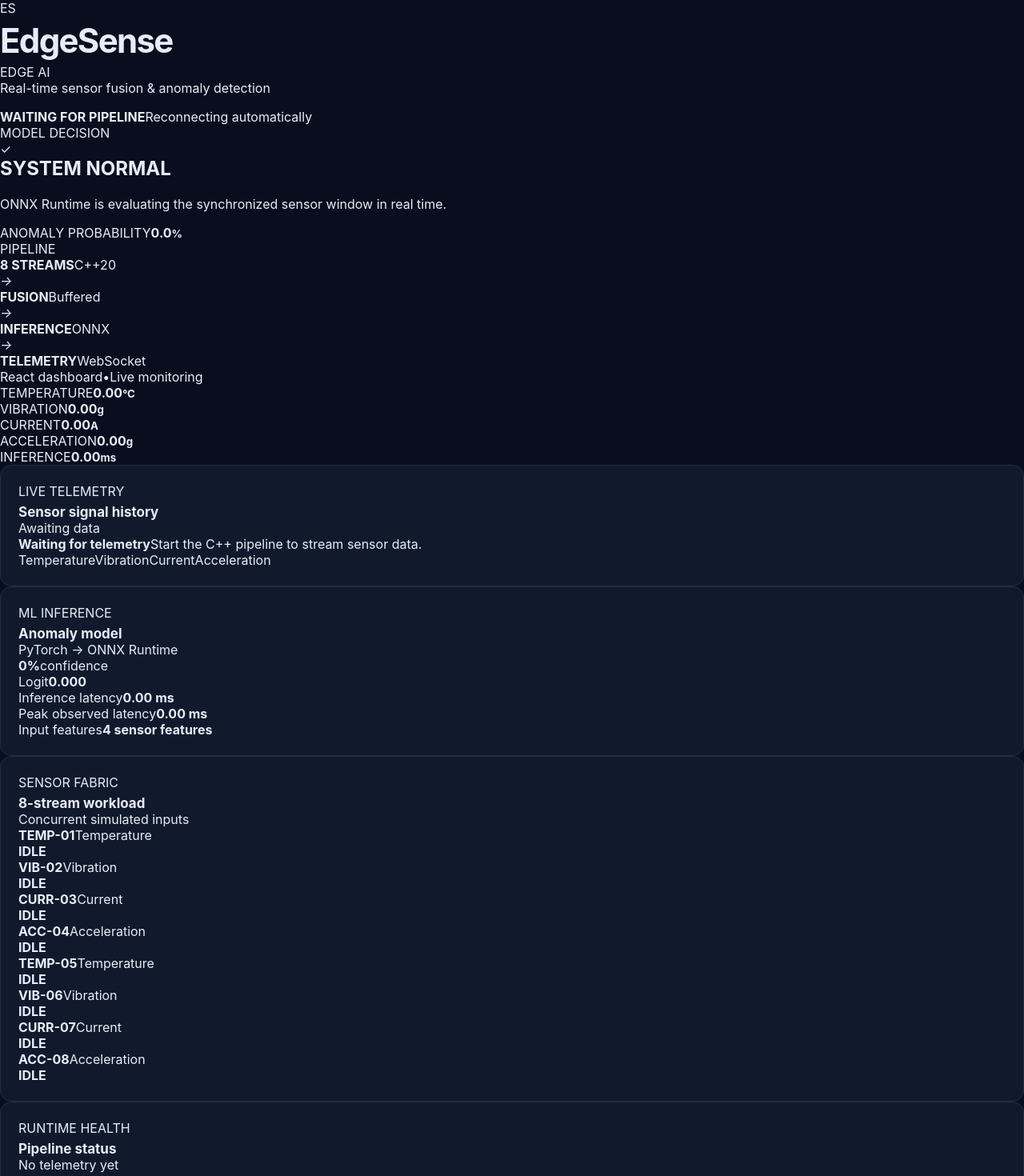
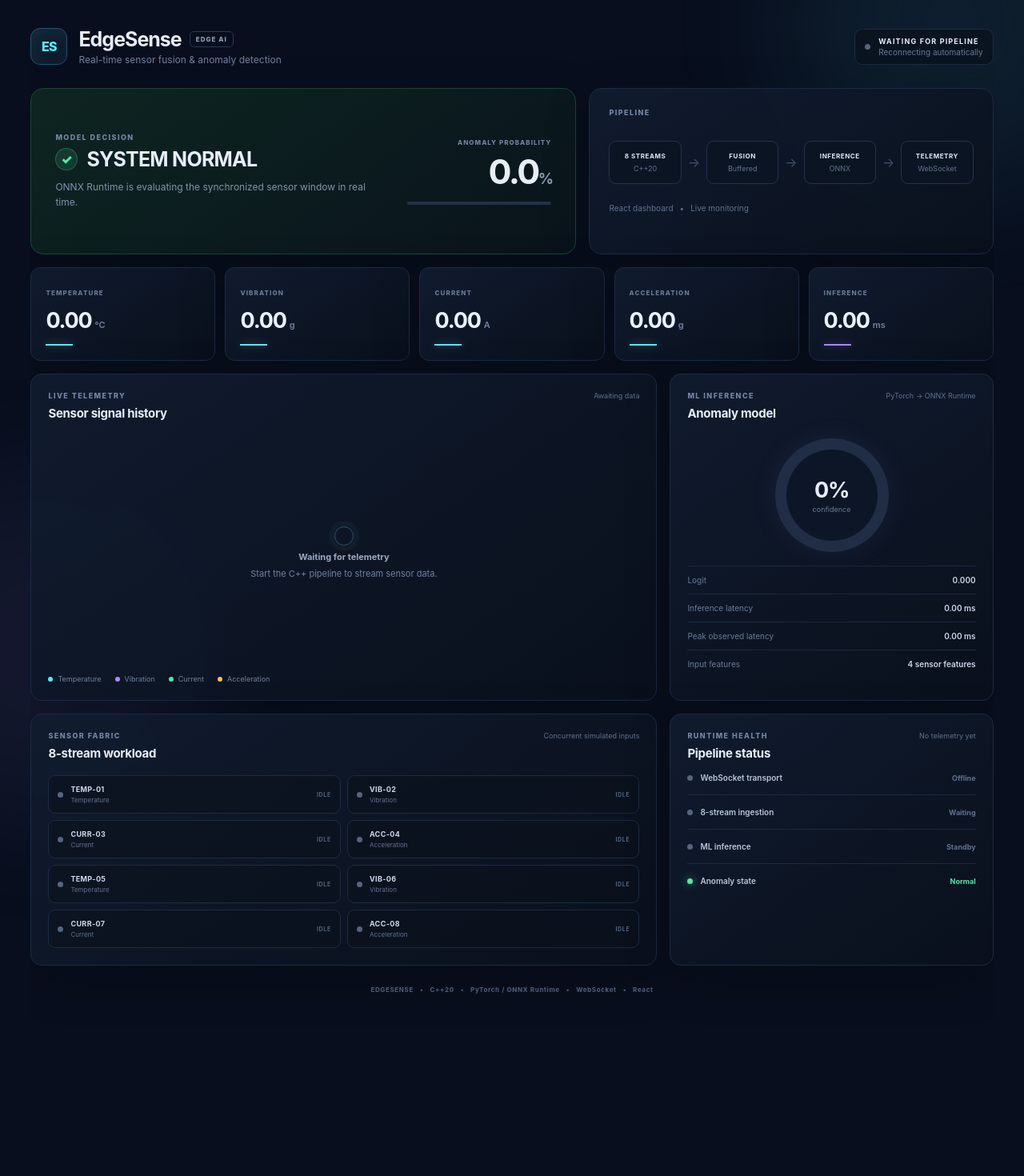
Before and after one commit to gauravdev0011-code/EdgeSense, a React app in the folder frontend/: page / in a window 1280 px wide. Shown: the top 1470 px of the page at 80% size. After the commit the page ends 1284 px from the top, so only its background shows below. Built offline with nearby package versions, Linux system fonts and the light colour scheme; no server answers; the HTML template or start-up script is replaced by a standard one.

Commit message:
Polish EdgeSense recruiter-facing dashboard UI

```diff
--- a/frontend/src/App.css
+++ b/frontend/src/App.css
@@ -1,352 +1,118 @@
-.dashboard {
-  width: min(1180px, 92%);
-  margin: 0 auto;
-  padding: 42px 0 36px;
+:root {
+  --bg: #070b14;
+  --panel: rgba(13, 21, 37, 0.88);
+  --panel-strong: #0d1627;
+  --line: #1d2a42;
+  --muted: #71819d;
+  --text: #edf4ff;
+  --cyan: #5ee7ff;
+  --green: #55e6a5;
+  --purple: #a78bfa;
+  --amber: #f5c451;
+  --red: #ff667c;
 }
 
-.header {
-  display: flex;
-  justify-content: space-between;
-  align-items: flex-start;
-  margin-bottom: 28px;
-}
+* { box-sizing: border-box; }
+.app-shell { position: relative; width: min(1380px, 94%); margin: 0 auto; padding: 34px 0 42px; overflow: hidden; }
+.ambient { position: fixed; width: 420px; height: 420px; border-radius: 50%; filter: blur(90px); opacity: .08; pointer-events: none; }
+.ambient-one { top: -180px; right: -120px; background: var(--cyan); }
+.ambient-two { bottom: -220px; left: -160px; background: var(--purple); }
 
-.eyebrow,
-.label,
-.metric p,
-.performance span {
-  margin: 0;
-  color: #8190ad;
-  font-size: 11px;
-  font-weight: 700;
-  letter-spacing: 0.14em;
-}
+.topbar { position: relative; z-index: 1; display: flex; align-items: center; justify-content: space-between; gap: 24px; margin-bottom: 28px; }
+.brand-block, .brand-row, .system-state, .system-state > div, .hero-status-row, .health-row, .health-row > div { display: flex; align-items: center; }
+.brand-block { gap: 14px; }
+.brand-mark { width: 46px; height: 46px; display: grid; place-items: center; border: 1px solid #28516a; border-radius: 12px; color: var(--cyan); background: linear-gradient(145deg, #102436, #0b1423); box-shadow: inset 0 0 24px rgba(94,231,255,.06); font-weight: 800; letter-spacing: -.05em; }
+.brand-row { gap: 10px; }
+h1 { margin: 0; font-size: 25px; letter-spacing: -.04em; }
+.brand-block p { margin: 3px 0 0; color: var(--muted); font-size: 12px; }
+.version { padding: 4px 7px; border: 1px solid #263b55; border-radius: 5px; color: #8da0bc; font-size: 8px; font-weight: 800; letter-spacing: .13em; }
+.system-state { gap: 10px; padding: 9px 12px; border: 1px solid var(--line); border-radius: 10px; background: rgba(10,17,29,.72); }
+.system-state > div { align-items: flex-start; flex-direction: column; gap: 2px; }
+.system-state strong { font-size: 9px; letter-spacing: .13em; }
+.system-state span:last-child { color: #667793; font-size: 10px; }
+.state-dot, .health-dot, .stream-indicator { width: 7px; height: 7px; border-radius: 50%; background: #56647c; }
+.state-dot.online, .health-dot.healthy, .stream-indicator.active { background: var(--green); box-shadow: 0 0 12px rgba(85,230,165,.65); }
 
-h1 {
-  margin: 5px 0 4px;
-  font-size: 42px;
-  letter-spacing: -0.04em;
-}
+.hero-grid { position: relative; z-index: 1; display: grid; grid-template-columns: 1.35fr 1fr; gap: 16px; }
+.hero-card, .architecture-card, .panel, .metric-card { border: 1px solid var(--line); background: linear-gradient(145deg, rgba(17,28,47,.95), rgba(10,17,29,.94)); box-shadow: 0 18px 60px rgba(0,0,0,.18); }
+.hero-card { min-height: 208px; display: flex; align-items: center; justify-content: space-between; gap: 30px; padding: 30px; border-radius: 16px; overflow: hidden; }
+.hero-card.healthy { border-color: #194535; background: linear-gradient(145deg, rgba(14,39,33,.96), rgba(10,20,28,.95)); }
+.hero-card.danger { border-color: #59303b; background: linear-gradient(145deg, rgba(52,24,33,.96), rgba(17,18,28,.95)); }
+.section-kicker { margin-bottom: 7px; color: #7486a5; font-size: 9px; font-weight: 800; letter-spacing: .16em; }
+.hero-status-row { gap: 11px; }
+.hero-status-row h2 { margin: 0; font-size: 25px; letter-spacing: -.03em; }
+.status-icon { width: 28px; height: 28px; display: grid; place-items: center; border-radius: 50%; font-weight: 900; }
+.status-icon.healthy { color: var(--green); background: rgba(85,230,165,.12); border: 1px solid rgba(85,230,165,.25); }
+.status-icon.danger { color: var(--red); background: rgba(255,102,124,.12); border: 1px solid rgba(255,102,124,.25); }
+.hero-copy p { max-width: 500px; margin: 10px 0 0; color: #8292ad; font-size: 12px; line-height: 1.6; }
+.confidence { min-width: 180px; text-align: right; }
+.confidence > span { display: block; color: #73829e; font-size: 8px; font-weight: 800; letter-spacing: .13em; }
+.confidence strong { display: block; margin: 5px 0 12px; font-size: 43px; letter-spacing: -.06em; }
+.confidence small { font-size: 19px; color: #8b9bb5; }
+.confidence-track { height: 4px; overflow: hidden; border-radius: 20px; background: #253147; }
+.confidence-track div { height: 100%; background: var(--cyan); border-radius: inherit; box-shadow: 0 0 12px rgba(94,231,255,.5); }
 
-h2,
-h3,
-p {
-  margin-top: 0;
-}
+.architecture-card { min-height: 208px; padding: 24px; border-radius: 16px; }
+.pipeline-flow { display: flex; align-items: center; gap: 8px; margin-top: 30px; }
+.pipeline-flow > i { color: #40516c; font-size: 16px; font-style: normal; }
+.pipeline-node { flex: 1; min-width: 0; padding: 13px 9px; border: 1px solid #22334d; border-radius: 9px; background: #0b1423; text-align: center; }
+.pipeline-node strong { display: block; overflow: hidden; color: #dce8fa; font-size: 8px; letter-spacing: .07em; text-overflow: ellipsis; white-space: nowrap; }
+.pipeline-node span { display: block; margin-top: 5px; color: #61718d; font-size: 9px; }
+.architecture-footer { display: flex; gap: 8px; margin-top: 24px; color: #5f708d; font-size: 10px; }
 
-.subtitle,
-.muted {
-  color: #8997b2;
-}
+.metric-grid { position: relative; z-index: 1; display: grid; grid-template-columns: repeat(5, 1fr); gap: 12px; margin-top: 16px; }
+.metric-card { position: relative; min-height: 108px; padding: 18px; border-radius: 12px; overflow: hidden; }
+.metric-card > span { color: #687995; font-size: 8px; font-weight: 800; letter-spacing: .14em; }
+.metric-card strong { display: block; margin-top: 11px; color: #eaf2ff; font-size: 27px; letter-spacing: -.045em; }
+.metric-card small { margin-left: 4px; color: #71829d; font-size: 11px; font-weight: 600; letter-spacing: 0; }
+.metric-line { width: 34px; height: 2px; margin-top: 13px; background: var(--cyan); box-shadow: 0 0 10px rgba(94,231,255,.45); }
+.metric-card.purple .metric-line { background: var(--purple); box-shadow: 0 0 10px rgba(167,139,250,.45); }
 
-.subtitle {
-  margin-bottom: 0;
-}
+.dashboard-grid { position: relative; z-index: 1; display: grid; grid-template-columns: 1.55fr .8fr; gap: 16px; margin-top: 16px; }
+.panel { padding: 21px; border-radius: 14px; }
+.panel-header { display: flex; align-items: flex-start; justify-content: space-between; gap: 14px; }
+.panel-header h3 { margin: 0; color: #e7effc; font-size: 15px; letter-spacing: -.02em; }
+.panel-meta { max-width: 190px; color: #60708b; font-size: 9px; line-height: 1.4; text-align: right; }
+.chart-wrap { height: 290px; margin-top: 20px; }
+.empty-state { height: 100%; display: grid; place-content: center; justify-items: center; gap: 7px; color: #71819d; font-size: 11px; }
+.empty-state strong { color: #9aa9bf; }
+.pulse-ring { width: 24px; height: 24px; border: 1px solid #34526a; border-radius: 50%; box-shadow: 0 0 0 7px rgba(94,231,255,.03); }
+.chart-legend { display: flex; flex-wrap: wrap; gap: 17px; margin-top: 7px; }
+.legend-item { display: flex; align-items: center; gap: 6px; color: #70809a; font-size: 9px; }
+.legend-item i { width: 6px; height: 6px; border-radius: 50%; }
 
-.connection,
-.live {
-  display: flex;
-  align-items: center;
-  gap: 8px;
-  color: #aeb9cc;
-  font-size: 11px;
-  font-weight: 700;
-}
+.inference-card { min-height: 355px; }
+.model-score { display: grid; place-items: center; padding: 22px 0 17px; }
+.score-ring { --score: 0%; width: 142px; height: 142px; display: grid; place-items: center; border-radius: 50%; background: conic-gradient(var(--purple) var(--score), #202d45 0); box-shadow: 0 0 35px rgba(167,139,250,.08); }
+.score-ring::before { content: ""; position: absolute; width: 114px; height: 114px; border-radius: 50%; background: #0d1627; }
+.score-ring > div { position: relative; z-index: 1; text-align: center; }
+.score-ring strong { display: block; font-size: 27px; letter-spacing: -.05em; }
+.score-ring span { display: block; margin-top: 2px; color: #687995; font-size: 9px; }
+.detail-row { display: flex; justify-content: space-between; padding: 11px 0; border-top: 1px solid #1b2940; color: #697a96; font-size: 10px; }
+.detail-row strong { color: #cbd8eb; font-weight: 600; }
 
-.connection {
-  padding-top: 9px;
-}
+.lower-grid { position: relative; z-index: 1; display: grid; grid-template-columns: 1.55fr .8fr; gap: 16px; margin-top: 16px; }
+.stream-grid { display: grid; grid-template-columns: repeat(2, 1fr); gap: 8px; margin-top: 18px; }
+.stream { display: flex; align-items: center; gap: 9px; padding: 11px; border: 1px solid #1c2a41; border-radius: 9px; background: rgba(10,17,29,.6); }
+.stream > div { min-width: 0; flex: 1; }
+.stream strong, .stream span { display: block; }
+.stream strong { color: #cdd9eb; font-size: 9px; letter-spacing: .04em; }
+.stream div span { margin-top: 3px; color: #61718d; font-size: 8px; }
+.stream b { color: #53637d; font-size: 7px; letter-spacing: .1em; }
+.stream-indicator { flex: 0 0 auto; }
+.stream-indicator.active { animation: breathe 1.8s infinite; }
+.health-row { justify-content: space-between; padding: 15px 0; border-bottom: 1px solid #1b2940; }
+.health-row:last-child { border-bottom: 0; }
+.health-row > div { gap: 9px; }
+.health-row strong { color: #b9c7da; font-size: 10px; font-weight: 600; }
+.health-value, .idle-value { font-size: 9px; font-weight: 700; }
+.health-value { color: var(--green); }
+.idle-value { color: #61718d; }
+.health-dot { flex: 0 0 auto; }
+.footer { position: relative; z-index: 1; display: flex; justify-content: center; flex-wrap: wrap; gap: 8px; margin-top: 25px; color: #4f607b; font-size: 8px; font-weight: 700; letter-spacing: .08em; }
 
-.connection span,
-.live span {
-  width: 8px;
-  height: 8px;
-  border-radius: 50%;
-  background: #667085;
-}
+@keyframes breathe { 0%,100% { box-shadow: 0 0 5px rgba(85,230,165,.35); } 50% { box-shadow: 0 0 14px rgba(85,230,165,.8); } }
 
-.connection.online span,
-.live span {
-  background: #35d58a;
-  box-shadow: 0 0 10px #35d58a;
-}
-
-.status-card,
-.metric,
-.panel,
-.performance {
-  background: #111a2d;
-  border: 1px solid #202e49;
-  border-radius: 14px;
-}
-
-.status-card {
-  display: flex;
-  align-items: center;
-  justify-content: space-between;
-  min-height: 165px;
-  padding: 30px;
-  margin-bottom: 18px;
-}
-
-.status-card h2 {
-  margin: 8px 0 7px;
-  font-size: 30px;
-  letter-spacing: -0.02em;
-}
-
-.status-card.alert {
-  border-color: #57333b;
-}
-
-.status-card.alert h2 {
-  color: #ff8f9c;
-}
-
-.score {
-  font-size: 46px;
-  font-weight: 750;
-  letter-spacing: -0.04em;
-}
-
-.metrics {
-  display: grid;
-  grid-template-columns: repeat(4, 1fr);
-  gap: 18px;
-}
-
-.metric {
-  min-height: 132px;
-  padding: 22px;
-}
-
-.metric p {
-  margin-bottom: 16px;
-}
-
-.metric strong {
-  display: block;
-  font-size: 29px;
-  letter-spacing: -0.03em;
-}
-
-.metric span {
-  display: block;
-  margin-top: 7px;
-  color: #64728d;
-  font-size: 11px;
-}
-
-.content-grid {
-  display: grid;
-  grid-template-columns: 1.65fr 0.9fr;
-  gap: 18px;
-  margin-top: 18px;
-}
-
-.panel {
-  padding: 22px;
-}
-
-.panel-heading {
-  display: flex;
-  align-items: flex-start;
-  justify-content: space-between;
-}
-
-.panel h3 {
-  margin: 6px 0 0;
-  font-size: 17px;
-}
-
-.chart {
-  height: 310px;
-  margin-top: 20px;
-}
-
-.chart-empty {
-  height: 100%;
-  display: grid;
-  place-items: center;
-  color: #65738d;
-  font-size: 13px;
-}
-
-.recharts-cartesian-grid line {
-  stroke: #26344d;
-}
-
-.recharts-text {
-  fill: #70809c;
-  font-size: 10px;
-}
-
-.recharts-tooltip-wrapper {
-  outline: none;
-}
-
-.legend {
-  display: flex;
-  flex-wrap: wrap;
-  gap: 18px;
-  margin-top: 12px;
-  color: #8795ae;
-  font-size: 11px;
-}
-
-.legend span {
-  display: flex;
-  align-items: center;
-  gap: 6px;
-}
-
-.legend i {
-  width: 8px;
-  height: 8px;
-  border-radius: 50%;
-}
-
-.legend .temperature {
-  background: #60a5fa;
-}
-
-.legend .vibration {
-  background: #a78bfa;
-}
-
-.legend .current {
-  background: #34d399;
-}
-
-.legend .acceleration {
-  background: #fbbf24;
-}
-
-.inference-panel h3 {
-  margin-bottom: 24px;
-}
-
-.inference-row {
-  display: flex;
-  justify-content: space-between;
-  padding: 15px 0;
-  border-bottom: 1px solid #202d46;
-  color: #8593ac;
-  font-size: 13px;
-}
-
-.inference-row strong {
-  color: #e7edf8;
-}
-
-.detection {
-  display: flex;
-  flex-direction: column;
-  gap: 6px;
-  margin-top: 20px;
-  padding: 15px;
-  border-radius: 10px;
-}
-
-.detection strong {
-  font-size: 12px;
-  letter-spacing: 0.08em;
-}
-
-.detection span {
-  color: #8794aa;
-  font-size: 11px;
-  line-height: 1.5;
-}
-
-.detection.detected {
-  background: #2a171d;
-  border: 1px solid #5a3039;
-}
-
-.detection.detected strong {
-  color: #ff8795;
-}
-
-.detection.normal {
-  background: #10241d;
-  border: 1px solid #24523e;
-}
-
-.detection.normal strong {
-  color: #45d99a;
-}
-
-.performance {
-  display: grid;
-  grid-template-columns: repeat(3, 1fr);
-  margin-top: 18px;
-  overflow: hidden;
-}
-
-.performance div {
-  padding: 20px 22px;
-}
-
-.performance div + div {
-  border-left: 1px solid #202e49;
-}
-
-.performance strong {
-  display: block;
-  margin-top: 7px;
-  font-size: 19px;
-}
-
-footer {
-  margin-top: 26px;
-  color: #596782;
-  font-size: 11px;
-}
-
-@media (max-width: 850px) {
-  .metrics {
-    grid-template-columns: repeat(2, 1fr);
-  }
-
-  .content-grid {
-    grid-template-columns: 1fr;
-  }
-}
-
-@media (max-width: 600px) {
-  .dashboard {
-    width: 94%;
-    padding-top: 28px;
-  }
-
-  .header {
-    gap: 18px;
-  }
-
-  h1 {
-    font-size: 34px;
-  }
-
-  .status-card {
-    align-items: flex-start;
-    gap: 24px;
-  }
-
-  .score {
-    font-size: 36px;
-  }
-
-  .metrics {
-    grid-template-columns: 1fr;
-  }
-
-  .performance {
-    grid-template-columns: 1fr;
-  }
-
-  .performance div + div {
-    border-left: 0;
-    border-top: 1px solid #202e49;
-  }
-}
+@media (max-width: 1050px) { .metric-grid { grid-template-columns: repeat(3, 1fr); } .hero-grid, .dashboard-grid, .lower-grid { grid-template-columns: 1fr; } }
+@media (max-width: 700px) { .app-shell { width: 92%; padding-top: 22px; } .topbar { align-items: flex-start; flex-direction: column; } .system-state { width: 100%; } .hero-card { align-items: flex-start; flex-direction: column; } .confidence { width: 100%; text-align: left; } .metric-grid { grid-template-columns: repeat(2, 1fr); } .pipeline-flow { flex-wrap: wrap; } .pipeline-node { min-width: 42%; } .pipeline-flow > i { display: none; } .stream-grid { grid-template-columns: 1fr; } }
+@media (max-width: 440px) { .metric-grid { grid-template-columns: 1fr; } .hero-card, .architecture-card, .panel { padding: 17px; } .chart-wrap { height: 240px; } }
```
